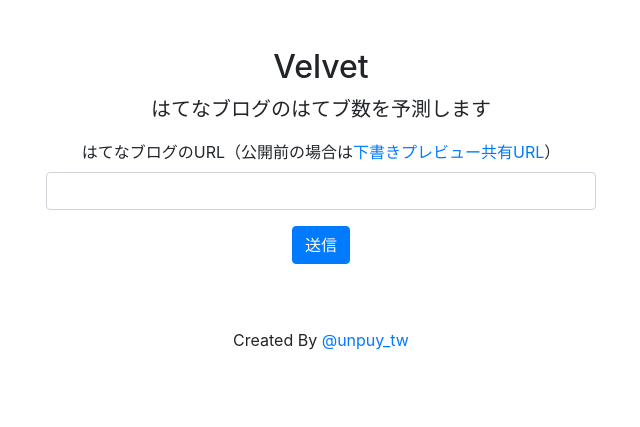
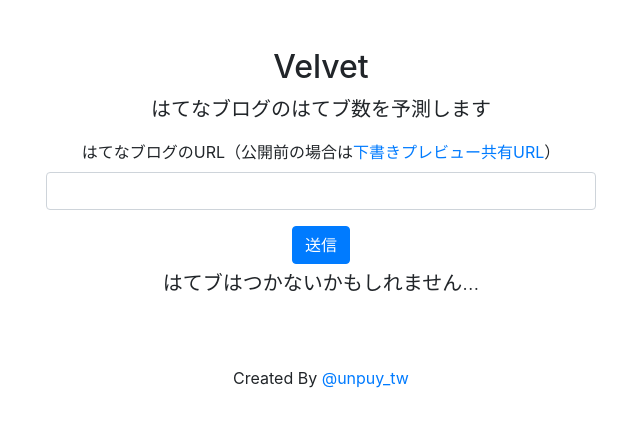
Before and after one commit to kishimoto-banana/velvet, a Flask app: page / in a window 1280 px wide. Shown: the top 427 px of the page, without its empty margins (319-959 px from the left). Run offline with Flask 2, Linux system fonts and the light colour scheme; parts of the project's set-up code (start-up, migrations or seed data) failed here and were passed over; some libraries are stand-ins or nearby versions.

Commit message:
Mod index

```diff
--- a/app/templates/index.html
+++ b/app/templates/index.html
@@ -12,10 +12,11 @@
                     <div class="text-danger">{{ err_msg }}</div>{% endif %}
                 </div>
                 <button class="btn btn-primary" type="submit">送信</button>
-            </form>
-            <p class="lead">
-                {% if url %} {{ url }} {% endif %}
-            </p>
+                <div class="py-1 text-center">
+                    <p class="lead">
+                        {% if is_hatebu is sameas true %} はてブ数は {{ hatebu_num }} くらいです多分 {% else %} はてブはつかないかもしれません… {% endif %}
+                    </p>
+                </div>
         </div>
     </div>
     <footer class="text-center text-small">
```
